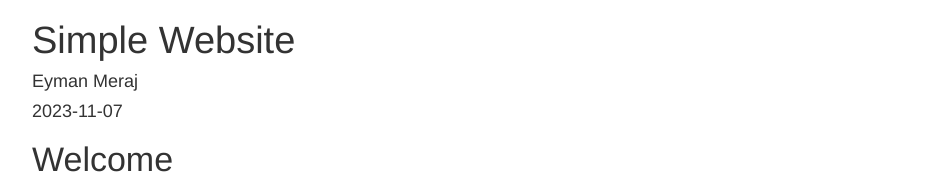
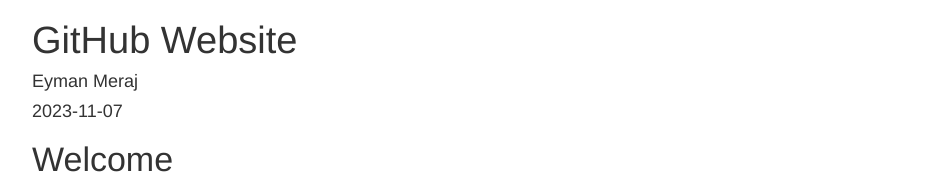
Before and after one commit to EymanMeraj/EymanMeraj.github.iotest, a plain HTML site: page index.html in a window 1280 px wide. Shown: the top 174 px of the page, without its empty margins (153-1102 px from the left). Drawn offline with nearby package versions, Linux system fonts and the light colour scheme; some packages are replaced by stand-ins of ours.

Commit message:
Modifying the index.html

```diff
--- a/index.html
+++ b/index.html
@@ -13,7 +13,7 @@
 
 <meta name="date" content="2023-11-07" />
 
-<title>Simple Website</title>
+<title>GitHub Website</title>
 
 <script>// Pandoc 2.9 adds attributes on both header and div. We remove the former (to
 // be compatible with the behavior of Pandoc < 2.8).
@@ -350,7 +350,7 @@ display: none;
 
 
 
-<h1 class="title toc-ignore">Simple Website</h1>
+<h1 class="title toc-ignore">GitHub Website</h1>
 <h4 class="author">Eyman Meraj</h4>
 <h4 class="date">2023-11-07</h4>
 
```
